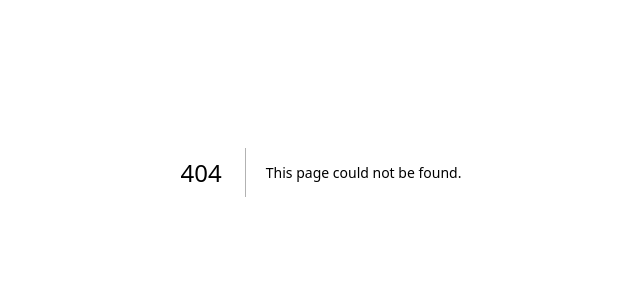
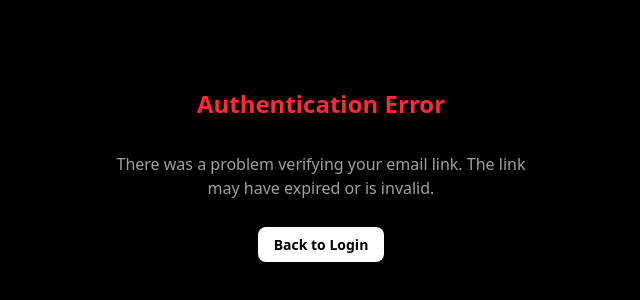
Before and after one commit to ryankirkland/99grind, a Next.js app: page /auth/auth-code-error in a window 1280 px wide. Before the commit this address had no page. Shown: the part 228-528 px from the top of the page, without its empty margins (319-959 px from the left). Built offline with nearby package versions, Linux system fonts and the light colour scheme.

Commit message:
auth error fix

```diff
--- a/app/auth/actions.ts
+++ b/app/auth/actions.ts
@@ -69,8 +69,18 @@ export async function resetPassword(formData: FormData) {
     const supabase = await createClient()
     const email = formData.get('email') as string
 
+    // Get the base URL dynamically or from env
+    let baseUrl = process.env.NEXT_PUBLIC_BASE_URL
+    if (!baseUrl) {
+        const { headers } = await import('next/headers')
+        const headersList = await headers()
+        const host = headersList.get('host')
+        const protocol = headersList.get('x-forwarded-proto') || 'http'
+        baseUrl = `${protocol}://${host}`
+    }
+
     const { error } = await supabase.auth.resetPasswordForEmail(email, {
-        redirectTo: `${process.env.NEXT_PUBLIC_BASE_URL}/auth/callback?next=/update-password`,
+        redirectTo: `${baseUrl}/auth/callback?next=/update-password`,
     })
 
     if (error) {
--- /dev/null
+++ b/app/auth/auth-code-error/page.tsx
@@ -0,0 +1,22 @@
+import Link from 'next/link'
+
+export default function AuthCodeErrorPage() {
+    return (
+        <div className="flex min-h-screen flex-col items-center justify-center bg-black text-white">
+            <div className="w-full max-w-md space-y-8 px-4 text-center">
+                <h2 className="text-2xl font-bold text-red-500">Authentication Error</h2>
+                <p className="text-zinc-400">
+                    There was a problem verifying your email link. The link may have expired or is invalid.
+                </p>
+                <div className="mt-8">
+                    <Link
+                        href="/login"
+                        className="rounded-lg bg-white px-4 py-2 text-sm font-semibold text-black hover:bg-zinc-200 transition-colors"
+                    >
+                        Back to Login
+                    </Link>
+                </div>
+            </div>
+        </div>
+    )
+}
```
